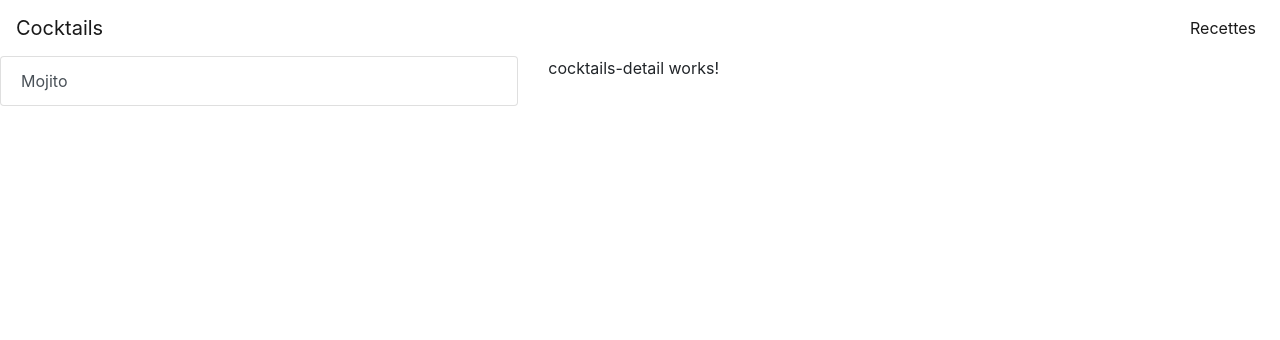
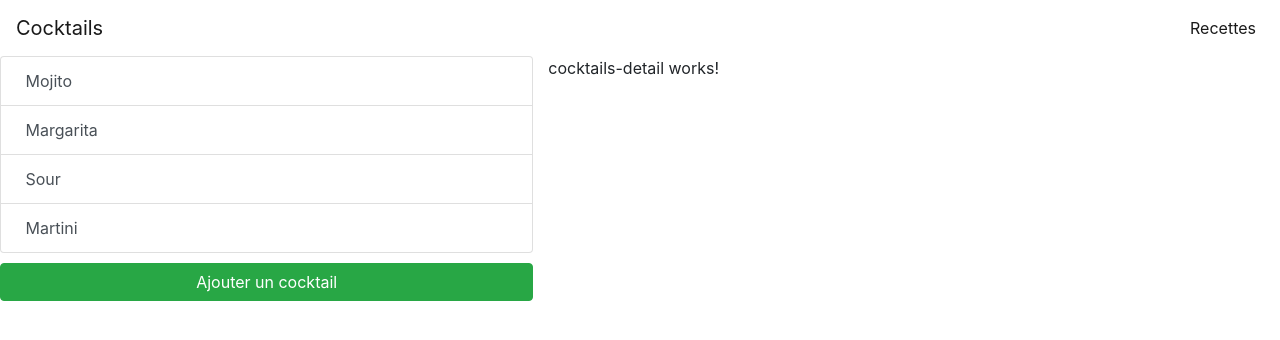
Before and after one commit to charlottePhilippe/cocktails, an Angular app: page / in a window 1280 px wide. Shown: the top 340 px of the page. Built offline with nearby package versions, Linux system fonts and the light colour scheme.

Commit message:
liste cocktazil ok

```diff
--- a/src/app/cocktails-list/cocktails-list.component.html
+++ b/src/app/cocktails-list/cocktails-list.component.html
@@ -1,8 +1,11 @@
 <div class="row">
 <div class="list-group col-12">
-  <a href="#" class="list-group-item list-group-item-action">Mojito</a>
+  <a *ngFor="let cocktail of cocktails"
+     href="#" class="list-group-item list-group-item-action">
+      {{ cocktail.name }}
+  </a>
 </div>
 </div>
 <div class="row">
-
+  <button class="btn btn-success col-12">Ajouter un cocktail</button>
   </div>
--- a/src/app/cocktails-list/cocktails-list.component.scss
+++ b/src/app/cocktails-list/cocktails-list.component.scss
@@ -0,0 +1,4 @@
+.list-group {
+    padding-right: 0;
+    padding-bottom: 10px;
+}
--- a/src/app/cocktails-list/cocktails-list.component.ts
+++ b/src/app/cocktails-list/cocktails-list.component.ts
@@ -7,8 +7,11 @@ import { Cocktail } from '../shared/cocktail.model';
   styleUrls: ['./cocktails-list.component.scss']
 })
 export class CocktailsListComponent implements OnInit {
-  cocktail: Cocktail[] = [
-    new Cocktail('Mojito')
+  cocktails: Cocktail[] = [
+    new Cocktail('Mojito'),
+    new Cocktail('Margarita'),
+    new Cocktail('Sour'),
+    new Cocktail('Martini')
   ];
 
   constructor() { }
```
